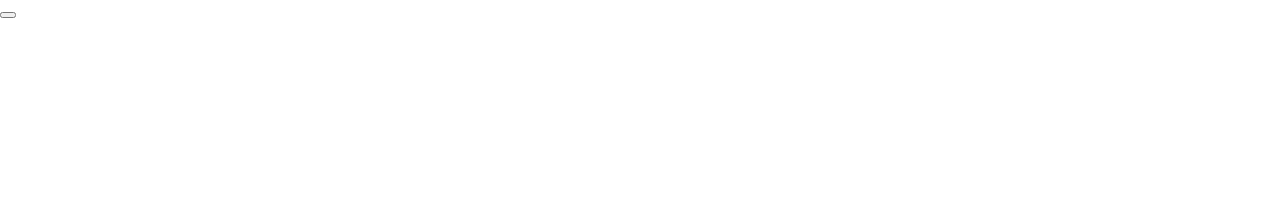
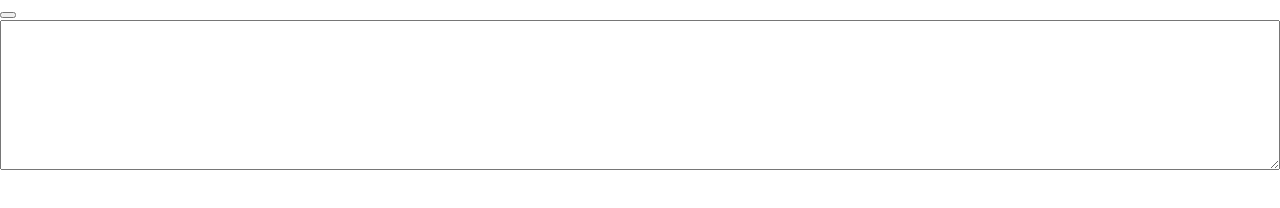
Before and after one commit to maxwellcraft/maxwellcraft, a website: page google.html in a window 1280 px wide. Drawn offline with nearby package versions, Linux system fonts and the light colour scheme.

Commit message:
google app unhide responsecontainer

```diff
--- a/google.html
+++ b/google.html
@@ -70,7 +70,7 @@
           data-cookiepolicy="single_host_origin">
       </button>
       <!-- Textarea for outputting data -->
-      <div id="response" class="hide">
+      <div id="response">
         <textarea id="responseContainer" style="width:100%; height:150px"></textarea>
       </div>
     </div>
```
